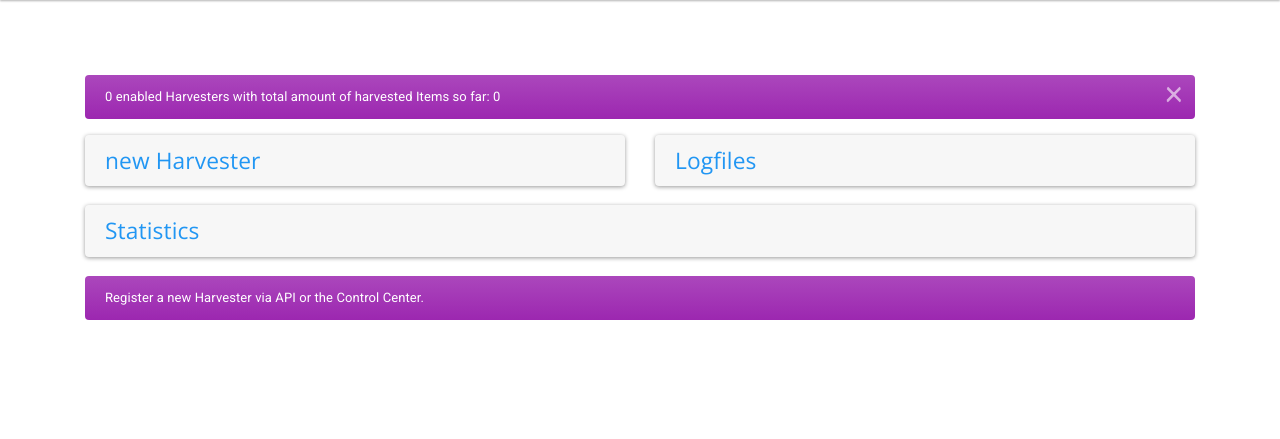
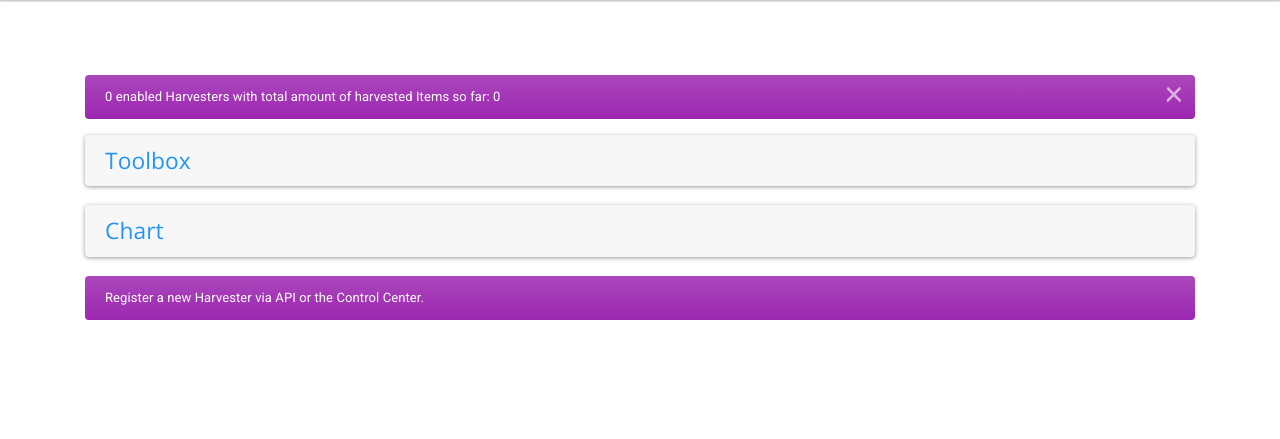
Before and after one commit to GeRDI-Project/HarvesterControlCenter, a Django app: page /hcc/ in a window 1280 px wide. Shown: the part 80-519 px from the top of the page. Run offline with Django 3.2, Linux system fonts and the light colour scheme; a user stored in the database is signed in; data that the repository does not hold is empty; some libraries are stand-ins or nearby versions.

Commit message:
removed collapse and added toolbox with table * BUG closing div missing?

```diff
--- a/templates/hcc/index.html
+++ b/templates/hcc/index.html
@@ -8,40 +8,46 @@
 <div class="container">
     {% if user.is_authenticated %}
     <div class="row">
+
         <div class="col-sm">
             <div class="card">
                 <h3 class="card-header">
-                    <a href="#" data-toggle="collapse" data-target="#collapseRegister">
-                        new Harvester</a>
-                </h3>
-                <div class="card-body collapse" id="collapseRegister">
-                    <a id="btn-edit-{{ harvester.name }" class="btn btn-primary btn-sm harvesteredit"
-                        data-form="{% url 'edit-harvester' name=' ' %}" href="#" role="button">
-                        <i class="fa fa-plus-circle fa-5x align-middle" aria-hidden="true"></i>
-                    </a>
-                </div>
-            </div>
-        </div>
-        <div class="col-sm">
-            <div class="card">
-                <h3 class="card-header">
-                    <a href="#" data-toggle="collapse" data-target="#collapseLogfiles">
-                        Logfiles
+                    <a href="#" data-toggle="collapse" data-target="#collapseToolbox">
+                        Toolbox
                         <div id="loaderSpinnerLog" class="spinner-border float-right align-middle" role="status">
                             <span class="sr-only">Loading...</span>
                         </div>
                     </a>
                 </h3>
-                <div class="card-body collapse" id="collapseLogfiles">
+                <div class="card-body collapse" id="collapseToolbox">
+                    <table width="100%">
+                    <tr><td>
+                            <a id="btn-edit-{{ harvester.name }" class="btn btn-primary btn-sm harvesteredit"
+                            data-form="{% url 'edit-harvester' name=' ' %}" href="#" role="button">
+                                <i class="fa fa-plus-circle fa-5x align-middle" aria-hidden="true"></i>
+                            </a>
+                        </td>
+                        <td>
                             <a id="btn-deploy-harvester" href="#" title="{% url 'harvesters-log' %}">
                                     <i class="fa fa-cloud-download fa-5x align-middle" aria-hidden="true"></i>
-                    </a>&nbsp;
+                            </a>
+                        </td>
+                        <td>
                             <a id="btn-hcc-log" href="#" title="{% url 'hcc-log' %}">
                                     <i class="fa fa-file-text-o fa-4x align-middle" aria-hidden="true"></i>
                             </a>
+                        </td>
+                    </tr>
+                    <tr>
+                        <td>Add Harvester</td>
+                        <td>Harvester Logs</td>
+                        <td>HCC Logs</td>
+                    </tr>
+                    </table>
                 </div>
             </div>
         </div>
+
     </div>
     <br>
     <div class="row">
@@ -49,7 +55,7 @@
             <div class="card">
                 <h3 class="card-header">
                     <a id="btn-get-stats" href="#" title="" data-toggle="collapse" data-target="#collapseChart">
-                        Statistics
+                        Chart
                         <div id="loaderSpinnerStat" class="spinner-border float-right align-middle" role="status">
                             <span class="sr-only">Loading...</span>
                         </div>
@@ -128,8 +134,9 @@
                                 {% endif %}
                                 {% endif %}
                             {% endif %}
+
                         {% endfor %}
-                        </div>
+                        </div> <!-- BUG?! closing DIV missing -->
                         <div class="row collapse show card-list-view"><!--card-view-->
                             {% for harvester in harvesters %}
                             {% if harvester.enabled %}
```
Lines whose indentation alone changed are shown as unchanged.
